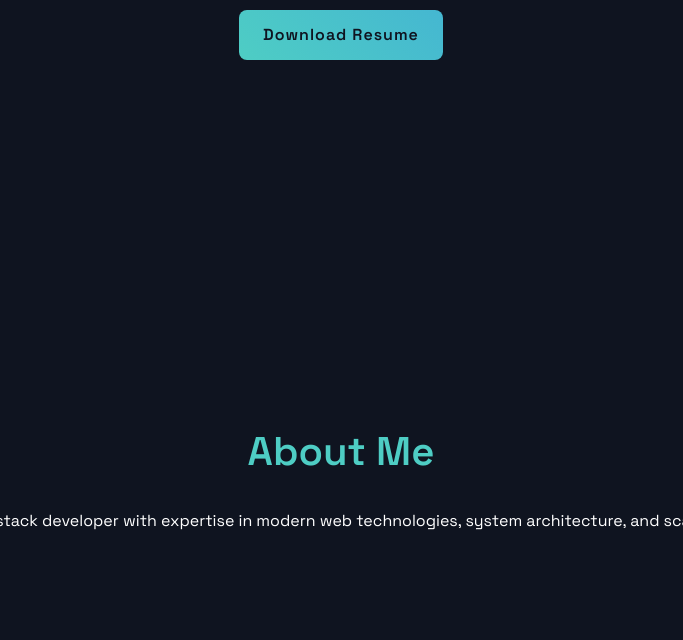
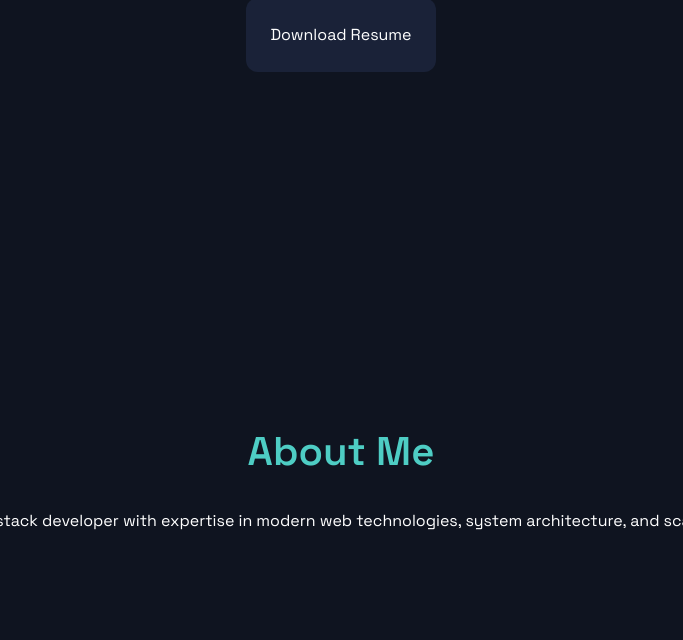
Before and after one commit to Chandru047/Chandru047.github.io, a plain HTML site: page index.html in a window 1280 px wide. Shown: the part 460-1100 px from the top of the page, without its empty margins (299-982 px from the left). Drawn offline with Linux system fonts and the light colour scheme.

Commit message:
Update index.html

```diff
--- a/index.html
+++ b/index.html
@@ -63,20 +63,18 @@
 
         .resume-btn {
             display: inline-block;
-            background: linear-gradient(45deg, var(--accent-primary), var(--accent-secondary));
-            color: var(--bg-primary);
-            padding: 12px 24px;
-            border-radius: 8px;
+            background-color: var(--bg-secondary);
+            color: var(--text-primary);
+            padding: 1.5rem;
+            border-radius: 12px;
             text-decoration: none;
             margin-top: 20px;
-            font-weight: 600;
-            transition: transform 0.3s, box-shadow 0.3s;
-            letter-spacing: 1px;
+            transition: 0.3s;
         }
 
         .resume-btn:hover {
-            transform: translateY(-4px);
-            box-shadow: 0 8px 15px rgba(78, 205, 196, 0.3);
+            transform: translateY(-8px);
+            box-shadow: 0 12px 20px rgba(0, 0, 0, 0.2);
         }
 
         .section {
```
